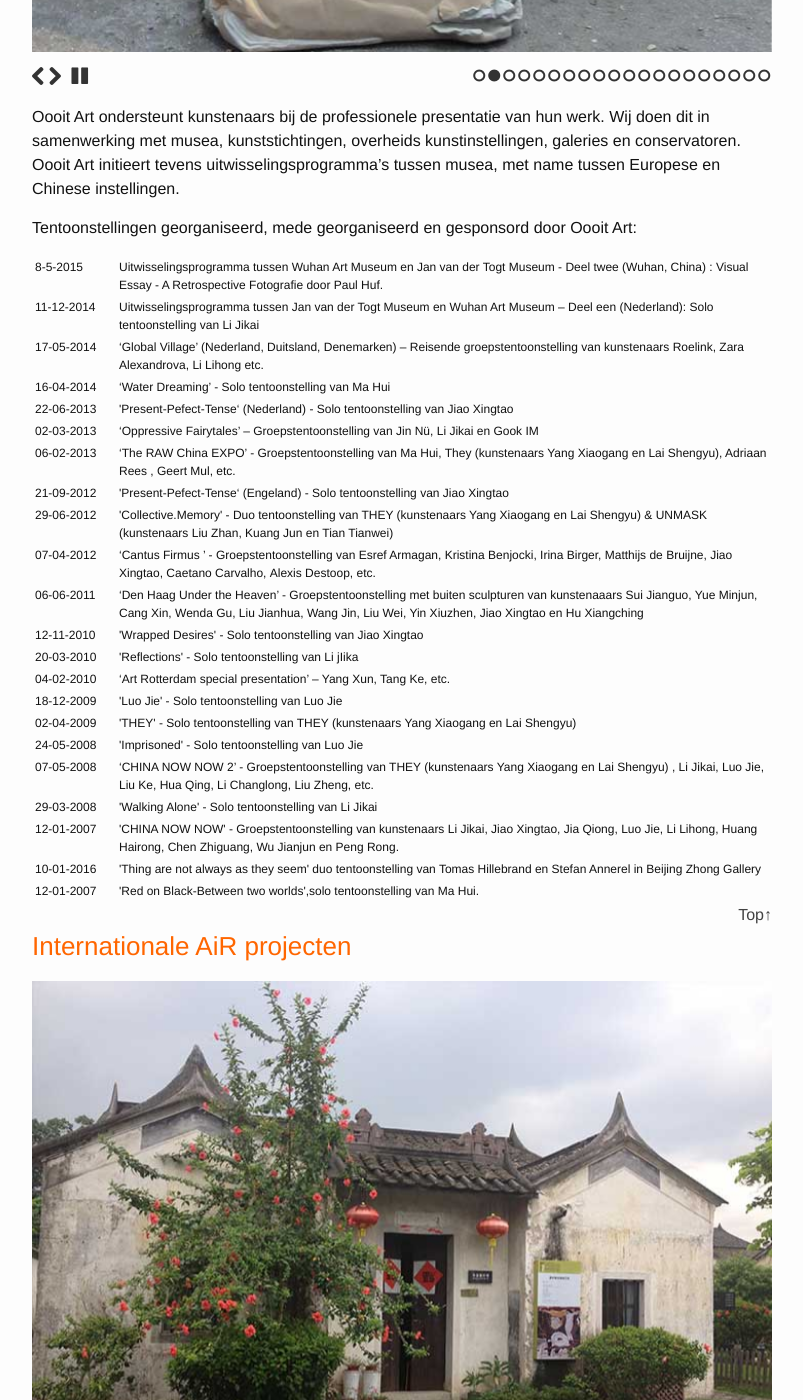
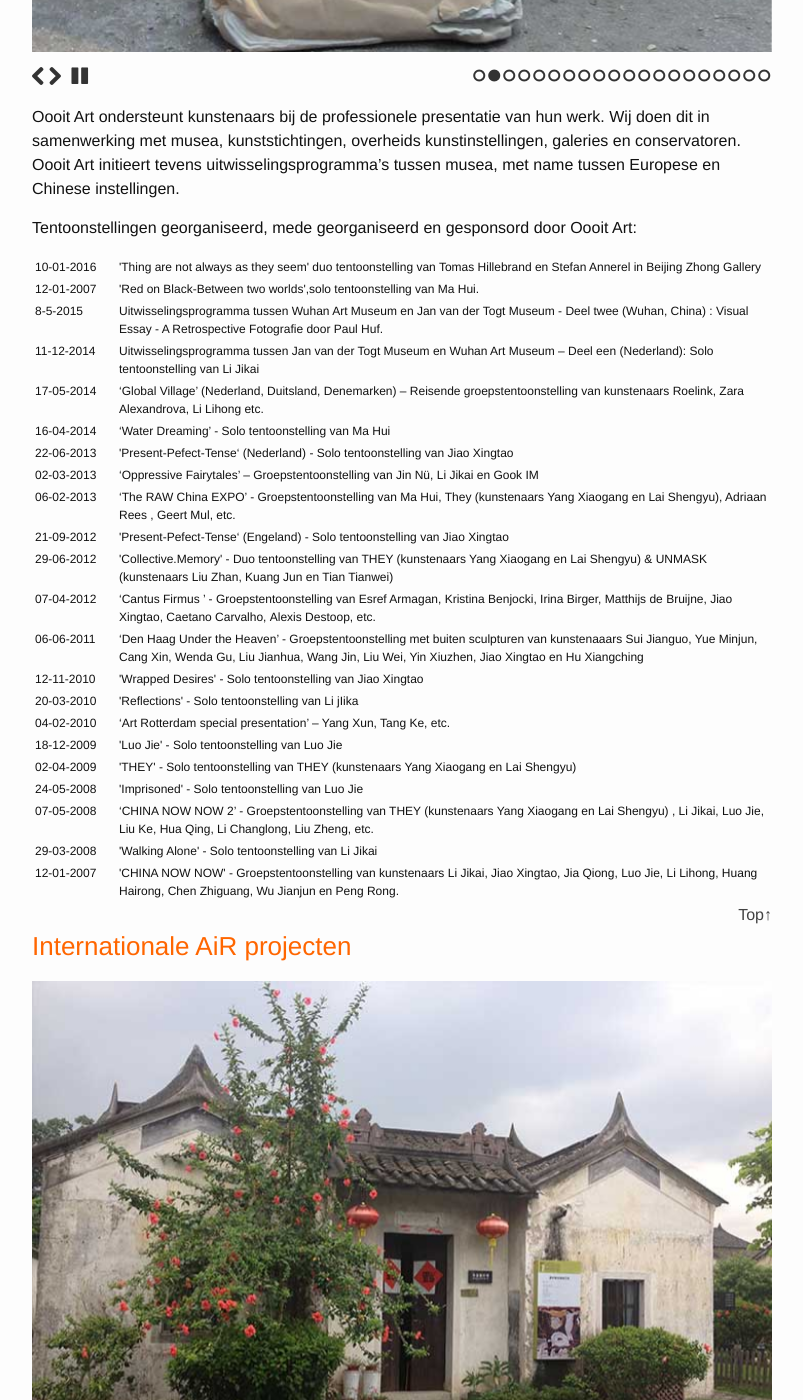
Before and after one commit to emj365/oooit, a Jekyll site: the page built from nederlands.html, in a window 1280 px wide and 1400 px high, scrolled down 917 px. Shown: the whole window, without its empty margins (238-1041 px from the left). Built offline with Jekyll 4.4.1, drawn with Linux system fonts in a browser that asks for light colours.

Commit message:
Update exhibitions_nederlands.html

```diff
--- a/_includes/exhibitions_nederlands.html
+++ b/_includes/exhibitions_nederlands.html
@@ -1,4 +1,12 @@
 <table class="list">
+  <tr>
+    <td class="date">10-01-2016</td>
+    <td>'Thing are not always as they seem' duo tentoonstelling van Tomas Hillebrand en Stefan Annerel in Beijing Zhong Gallery</td>
+  </tr>
+    <tr>
+    <td class="date">12-01-2007</td>
+    <td>'Red on Black-Between two worlds',solo tentoonstelling van Ma Hui.</td>
+  </tr>
   <tr>
     <td class="date">8-5-2015</td>
     <td>Uitwisselingsprogramma tussen Wuhan Art Museum en Jan van der Togt Museum - Deel twee (Wuhan, China) :  Visual Essay -  A Retrospective Fotografie door Paul Huf.</td>
@@ -79,12 +87,4 @@
     <td class="date">12-01-2007</td>
     <td>'CHINA NOW NOW' - Groepstentoonstelling van kunstenaars Li Jikai, Jiao Xingtao, Jia Qiong, Luo Jie, Li Lihong, Huang Hairong, Chen Zhiguang, Wu Jianjun en Peng Rong.</td>
   </tr>
-    <tr>
-    <td class="date">10-01-2016</td>
-    <td>'Thing are not always as they seem' duo tentoonstelling van Tomas Hillebrand en Stefan Annerel in Beijing Zhong Gallery</td>
-  </tr>
-    <tr>
-    <td class="date">12-01-2007</td>
-    <td>'Red on Black-Between two worlds',solo tentoonstelling van Ma Hui.</td>
-  </tr>
 </table>
```
